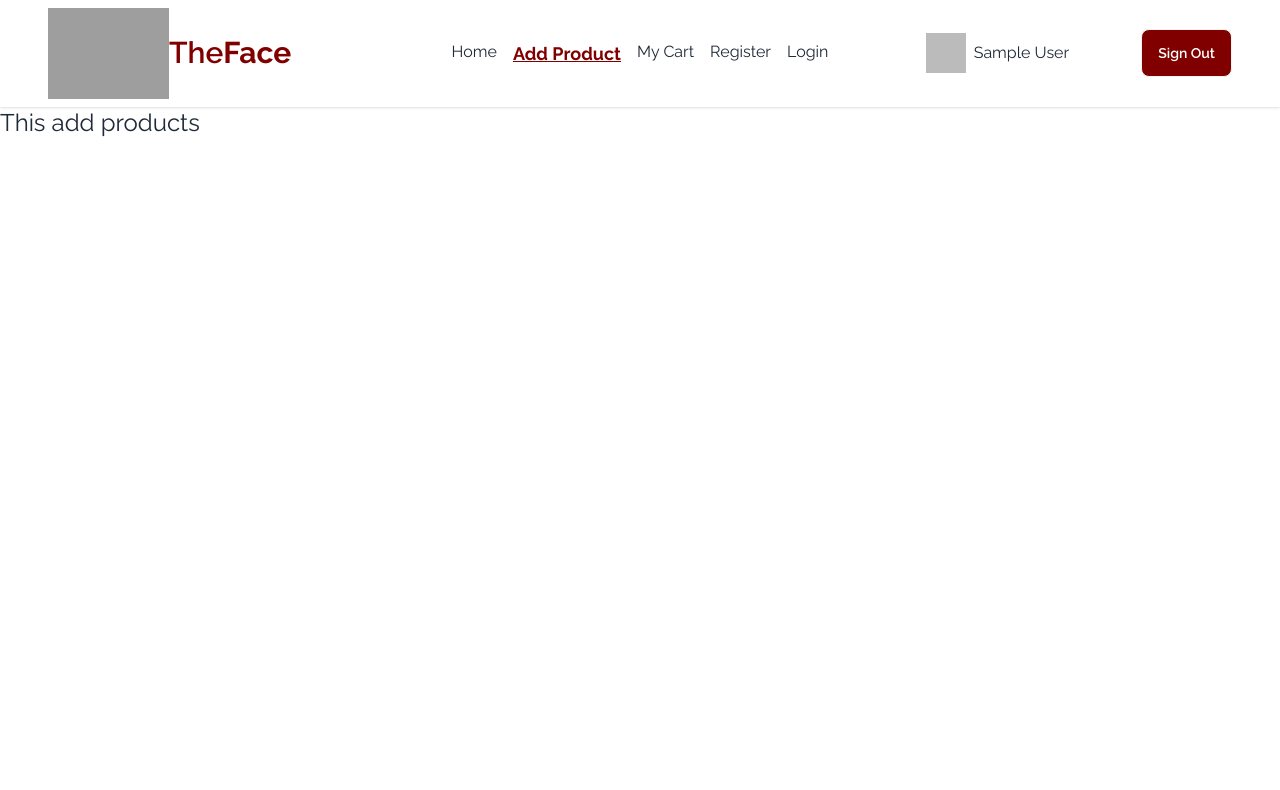
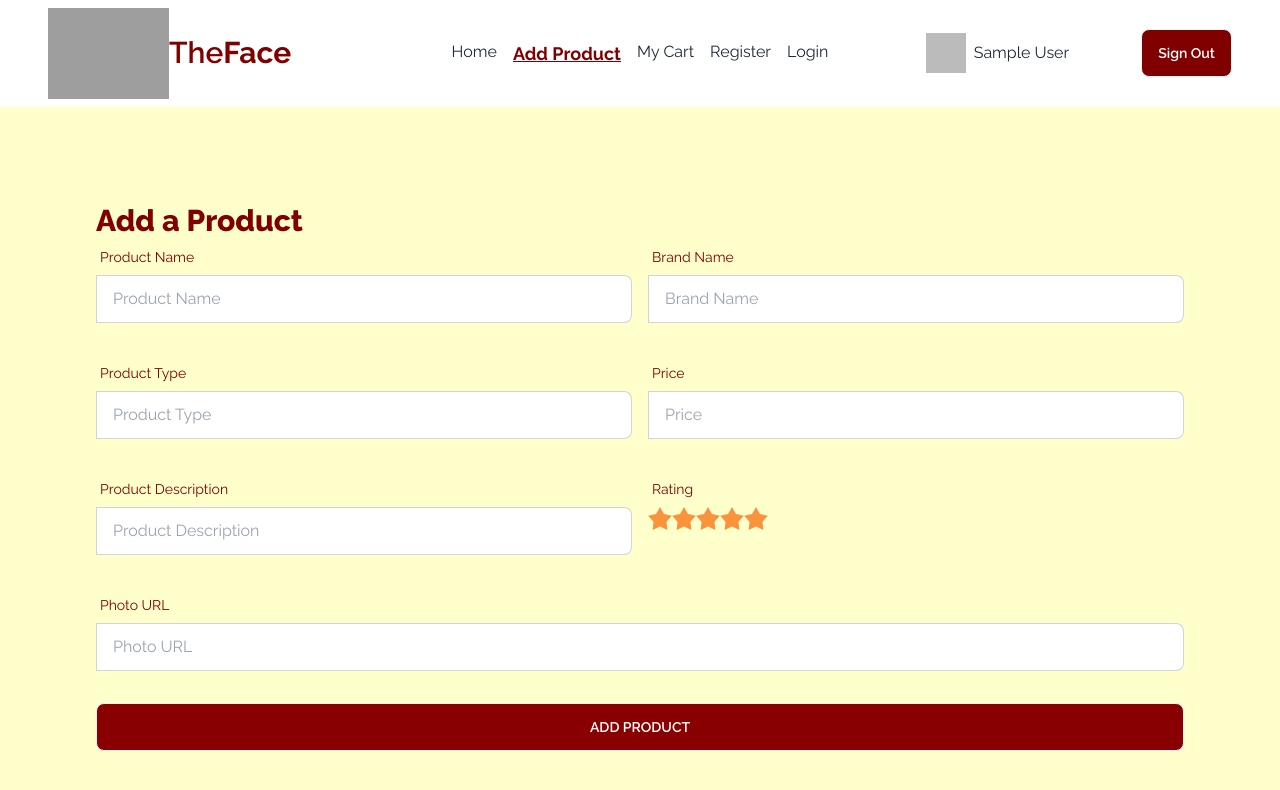
Before and after one commit to thuaba22/the-face-client, a React (Vite) app: page /addProduct in a window 1280 px wide. Shown: the top 790 px of the page. Built offline with nearby package versions, Linux system fonts and the light colour scheme; no server answers; sample sign-in values are in the browser's storage; grey boxes are pictures that could not be loaded.

Commit message:
created the add product section and made it private route

```diff
--- a/src/pages/AddProducts/AddProducts.jsx
+++ b/src/pages/AddProducts/AddProducts.jsx
@@ -4,7 +4,137 @@ const AddProducts = () => {
   return (
     <div>
       <Navbar></Navbar>
-      <h3 className="text-2xl">This add products</h3>
+      <div className="bg-[#FFFFCC] text-[#800000] p-24">
+        <h2 className="text-3xl font-extrabold">Add a Product</h2>
+        <form>
+          <div className="md:flex mb-8">
+            <div className="form-control md:w-1/2">
+              <label className="label">
+                <span className="label-text text-[#800000]">Product Name</span>
+              </label>
+              <label className="input-group">
+                <input
+                  type="text"
+                  name="name"
+                  placeholder="Product Name"
+                  className="input input-bordered w-full"
+                />
+              </label>
+            </div>
+            <div className="form-control md:w-1/2 ml-4">
+              <label className="label">
+                <span className="label-text text-[#800000]">Brand Name</span>
+              </label>
+              <label className="input-group">
+                <input
+                  type="text"
+                  name="brand_name"
+                  placeholder="Brand Name"
+                  className="input input-bordered w-full"
+                />
+              </label>
+            </div>
+          </div>
+          <div className="md:flex mb-8">
+            <div className="form-control md:w-1/2">
+              <label className="label">
+                <span className="label-text text-[#800000]">Product Type</span>
+              </label>
+              <label className="input-group">
+                <input
+                  type="text"
+                  name="type"
+                  placeholder="Product Type"
+                  className="input input-bordered w-full"
+                />
+              </label>
+            </div>
+            <div className="form-control md:w-1/2 ml-4">
+              <label className="label">
+                <span className="label-text text-[#800000]">Price</span>
+              </label>
+              <label className="input-group">
+                <input
+                  type="number"
+                  name="price"
+                  placeholder="Price"
+                  className="input input-bordered w-full"
+                />
+              </label>
+            </div>
+          </div>
+          <div className="md:flex mb-8">
+            <div className="form-control md:w-1/2">
+              <label className="label">
+                <span className="label-text text-[#800000]">
+                  Product Description
+                </span>
+              </label>
+              <label className="input-group">
+                <input
+                  type="text"
+                  name="description"
+                  placeholder="Product Description"
+                  className="input input-bordered w-full"
+                />
+              </label>
+            </div>
+            <div className="form-control md:w-1/2 ml-4">
+              <label className="label">
+                <span className="label-text text-[#800000]">Rating</span>
+              </label>
+
+              <div className="rating">
+                <input
+                  type="radio"
+                  name="rating-2"
+                  className="mask mask-star-2 bg-orange-400"
+                />
+                <input
+                  type="radio"
+                  name="rating-2"
+                  className="mask mask-star-2 bg-orange-400"
+                />
+                <input
+                  type="radio"
+                  name="rating-2"
+                  className="mask mask-star-2 bg-orange-400"
+                />
+                <input
+                  type="radio"
+                  name="rating-2"
+                  className="mask mask-star-2 bg-orange-400"
+                />
+                <input
+                  type="radio"
+                  name="rating-2"
+                  className="mask mask-star-2 bg-orange-400"
+                />
+              </div>
+            </div>
+          </div>
+          <div className="mb-8">
+            <div className="form-control w-full">
+              <label className="label">
+                <span className="label-text text-[#800000]">Photo URL</span>
+              </label>
+              <label className="input-group">
+                <input
+                  type="text"
+                  name="photo"
+                  placeholder="Photo URL"
+                  className="input input-bordered w-full"
+                />
+              </label>
+            </div>
+          </div>
+          <input
+            type="submit"
+            value="Add Product"
+            className="btn bg-[#800] hover:bg-[#800000] text-white btn-block"
+          />
+        </form>
+      </div>
     </div>
   );
 };
--- a/src/routes/Routes.jsx
+++ b/src/routes/Routes.jsx
@@ -5,6 +5,7 @@ import AddProducts from "../pages/AddProducts/AddProducts";
 import MyCart from "../pages/MyCart/myCart";
 import Login from "../pages/Login/Login";
 import Register from "../pages/Register/Register";
+import PrivateRoute from "./PrivateRoute";
 
 const router = createBrowserRouter([
   {
@@ -18,7 +19,11 @@ const router = createBrowserRouter([
       },
       {
         path: "/addProduct",
-        element: <AddProducts></AddProducts>,
+        element: (
+          <PrivateRoute>
+            <AddProducts></AddProducts>
+          </PrivateRoute>
+        ),
       },
       {
         path: "/myCart",
```
